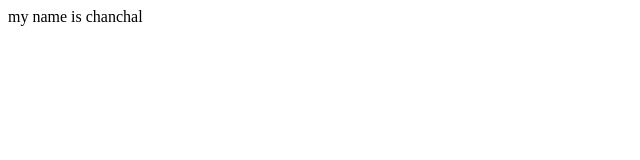
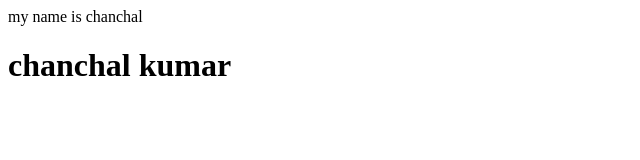
Before and after one commit to chanchal09998/chanchal-first, a plain HTML site: page index.html in a window 1280 px wide. Shown: the whole page, without its empty margins (0-640 px from the left). Drawn offline with Linux system fonts and the light colour scheme.

Commit message:
new file added first.html

```diff
--- a/index.html
+++ b/index.html
@@ -1 +1,2 @@
 <p>my name is chanchal</p>
+<h1>chanchal kumar</h1>
```
Also changed, not shown: first.html (added, +1 -0 lines).
